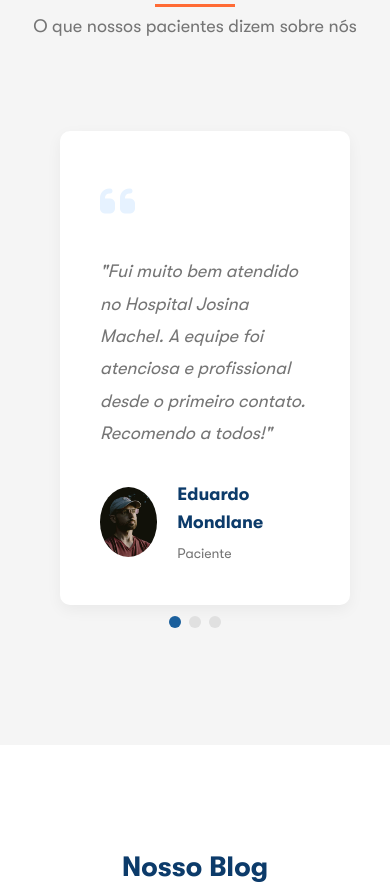
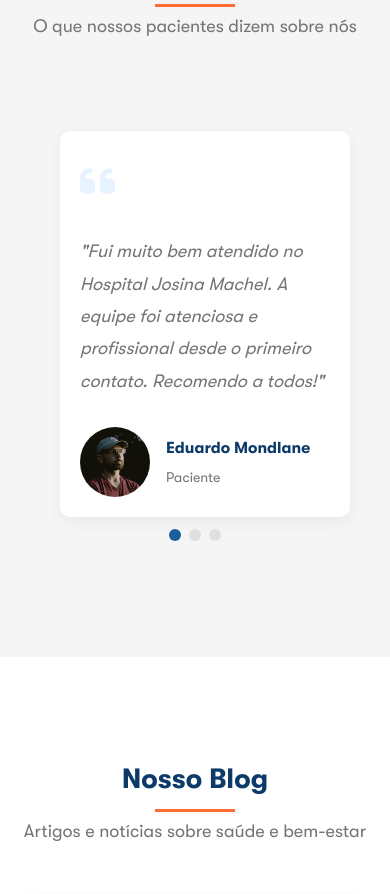
Before and after one commit to fidelinofernando/Leanding-Page-Hospital, a plain HTML site: page index.html in a window 390 px wide. Shown: the part 7623-8517 px from the top of the page. Drawn offline with nearby package versions, Linux system fonts and the light colour scheme; files whose address does not match are found by name.

Commit message:
Ajustando a imagem dos depoimentos

```diff
--- a/css/style.css
+++ b/css/style.css
@@ -707,7 +707,7 @@ img {
 .testimonial-author {
     display: flex;
     align-items: center;
-    gap: 20px;
+    gap: 16px;
 }
 
 .author-image {
@@ -1257,6 +1257,14 @@ img {
         padding: 30px 20px;
     }
 
+    .testimonial-card {
+        padding: 20px;
+    }
+
+    .author-info h4 {
+        font-size: 16px;
+    }
+
     .footer-grid {
         grid-template-columns: 1fr;
     }
```
